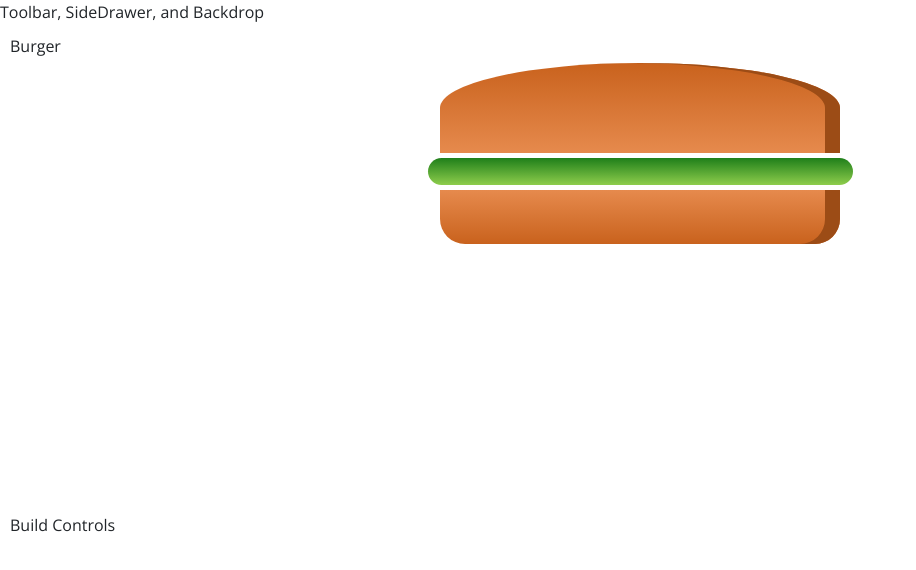
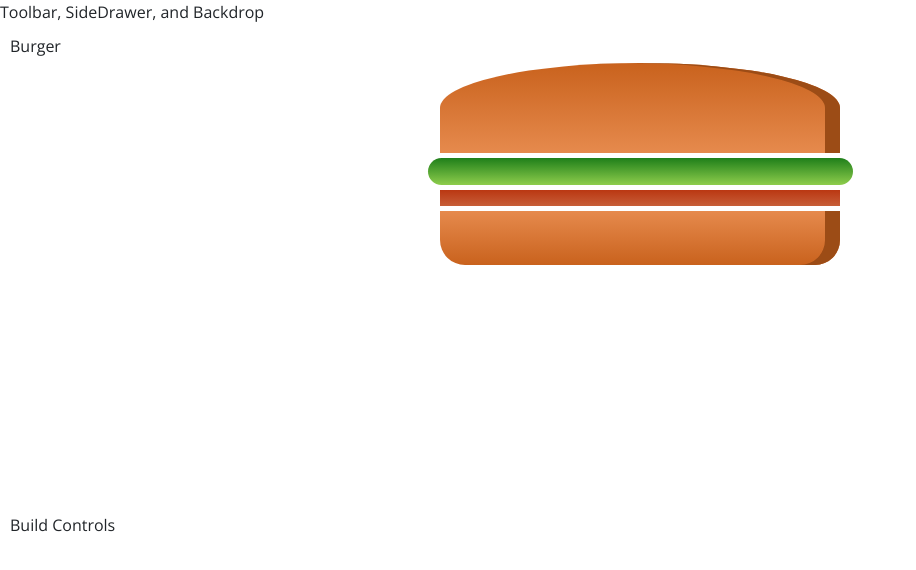
Before and after one commit to saivignesh98/burger-builder, a React (Create React App) app: page / in a window 1280 px wide. Shown: the top 570 px of the page, without its empty margins (0-916 px from the left). Built offline with nearby package versions, Linux system fonts and the light colour scheme.

Commit message:
Added Meat Component and css

```diff
--- /dev/null
+++ b/src/components/Functional/Meat.js
@@ -0,0 +1,11 @@
+import React from 'react';
+import styles from '../../css/BreadIngredients.module.css';
+
+const Meat = () => {
+    return (
+        <div className={styles.meat}>
+        </div>
+    )
+}
+
+export default Meat;
--- a/src/components/StateContainers/Burger.js
+++ b/src/components/StateContainers/Burger.js
@@ -3,6 +3,7 @@ import styles from '../../css/BreadIngredients.module.css';
 import BunTop from '../Functional/BunTop';
 import Veggies from '../Functional/Veggies';
 import BunBottom from '../Functional/BunBottom';
+import Meat from '../Functional/Meat';
 
 class Burger extends Component {
     render() {
@@ -10,6 +11,7 @@ class Burger extends Component {
             <div className={styles.burger}>
                 <BunTop />
                 <Veggies />
+                <Meat />
                 <BunBottom />
             </div>
         )
--- a/src/css/BreadIngredients.module.css
+++ b/src/css/BreadIngredients.module.css
@@ -21,6 +21,13 @@
   border-radius: 25px;
 }
 
+.meat {
+  height: 3.5%;
+  width: 80%;
+  background: linear-gradient(#ba3712, #c75e38);
+  margin: 1% auto;
+}
+
 .bunBottom {
   height: 12%;
   width: 80%;
```
